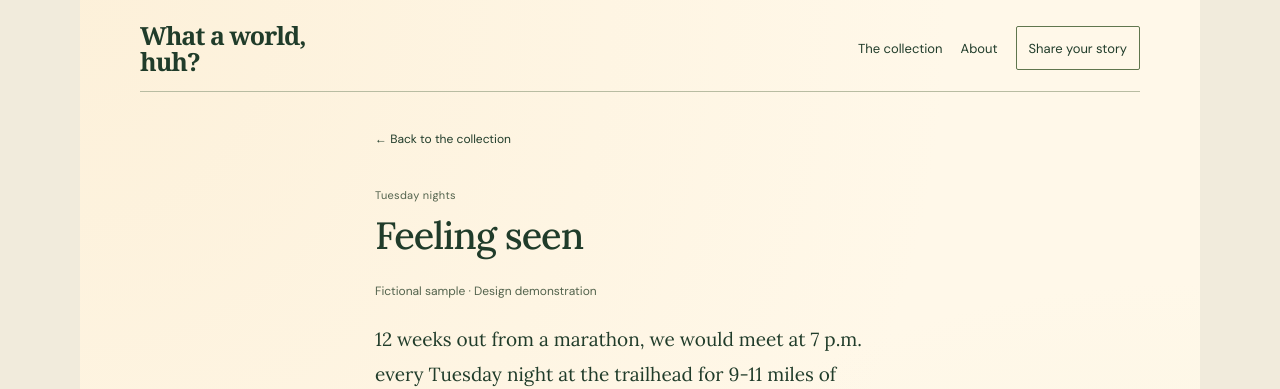
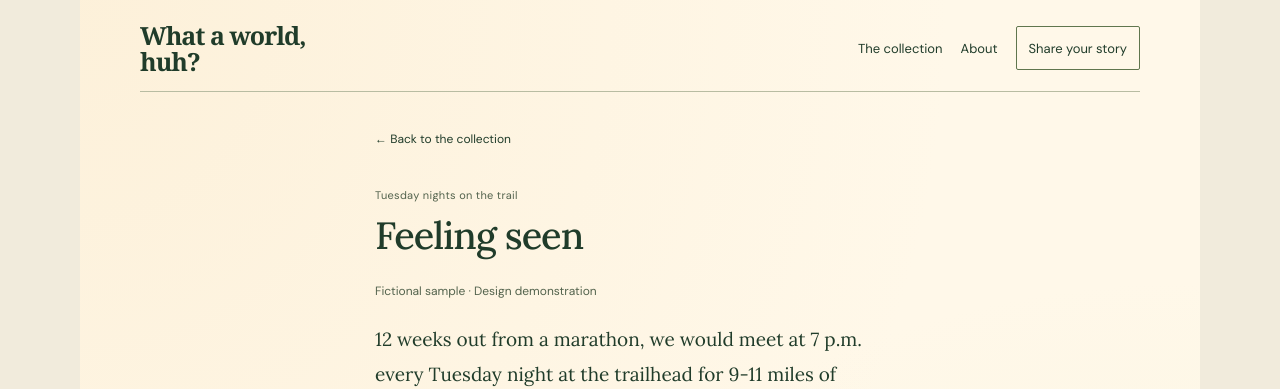
Before and after one commit to VelascoL/what-a-world, a Jekyll site: the page built from _stories/spiders-11-3-26.md, in a window 1280 px wide. Shown: the top 389 px of the page. Built offline with Jekyll 4.4.1, drawn with Linux system fonts in a browser that asks for light colours.

Commit message:
Update spiders-11-3-26.md

```diff
--- a/_stories/spiders-11-3-26.md
+++ b/_stories/spiders-11-3-26.md
@@ -1,7 +1,7 @@
 ---
 title: "Feeling seen"
 contributor: "Luisa Velasco"
-place: "Tuesday nights"
+place: "Tuesday nights on the trail"
 order: 1
 sample: true
 ---
```
